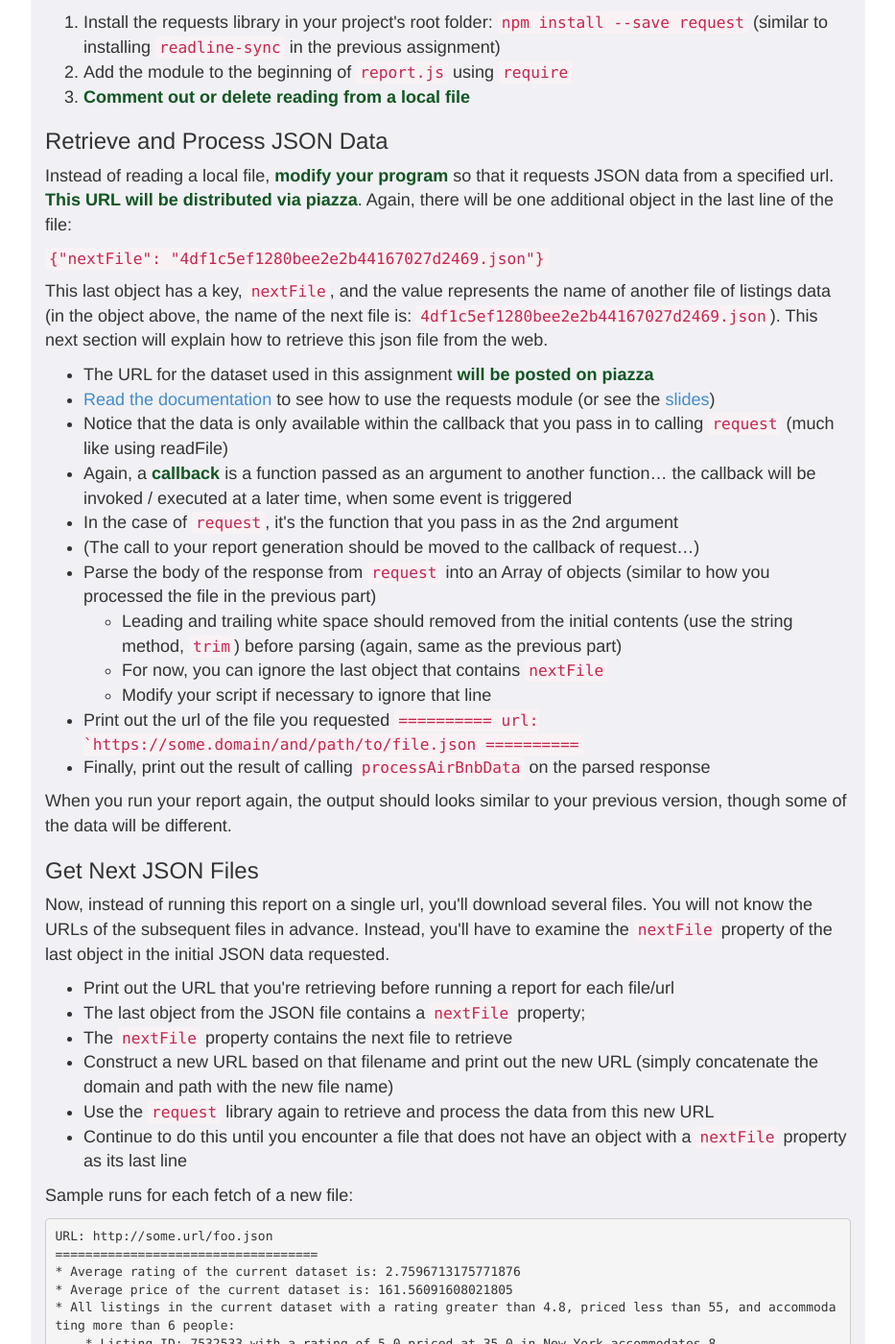
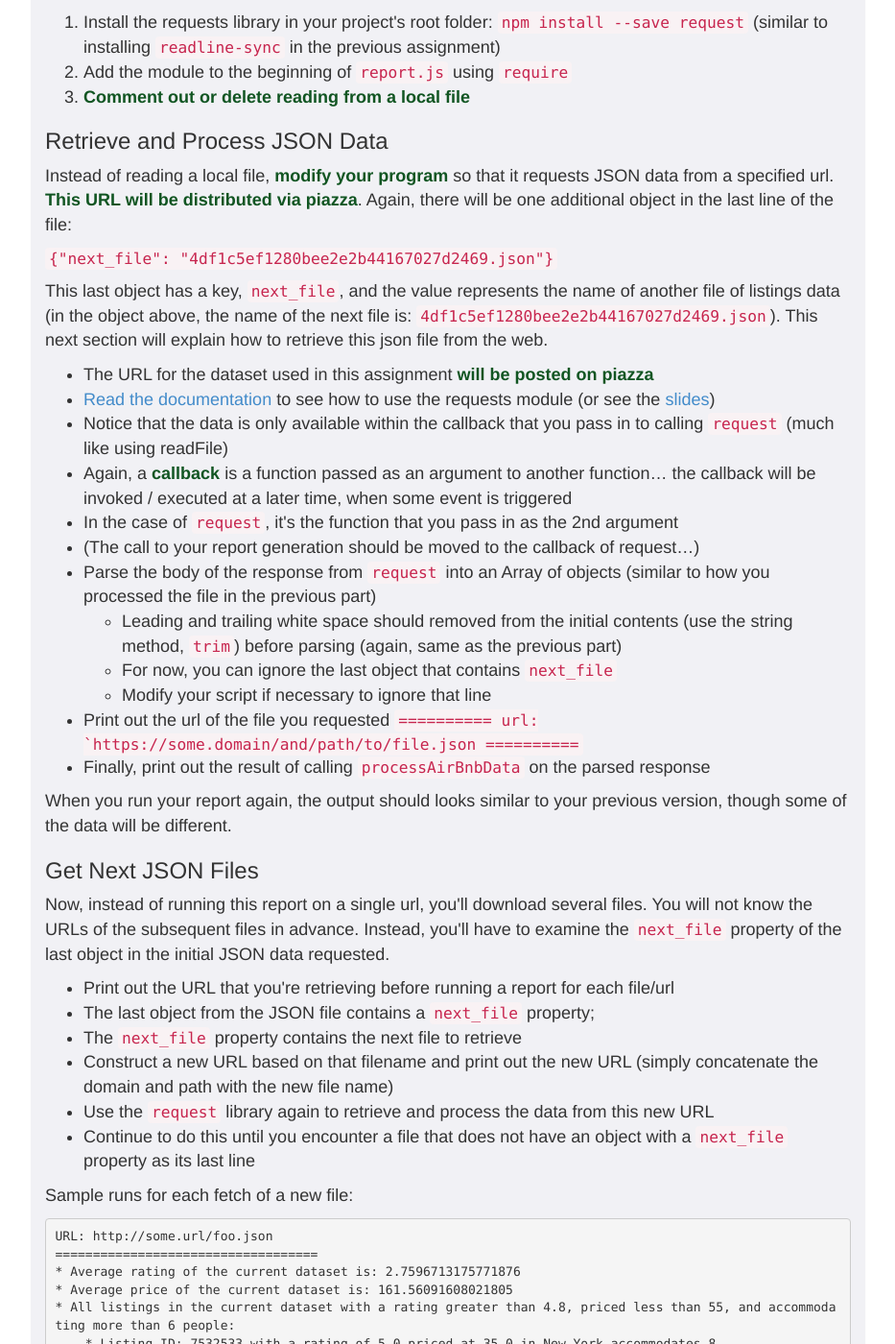
Before and after one commit to foureyes/csci-ua.0480-spring2018-008, a Jekyll site: the page built from homework/02.markdown, in a window 1280 px wide and 1400 px high, scrolled down 16542 px. Shown: the whole window at 96% size, without its empty margins (173-1106 px from the left). Built offline with Jekyll 4.4.1, drawn with Linux system fonts in a browser that asks for light colours; some of the changed text lies outside the part shown.

Commit message:
change property to next_file

````diff
--- a/homework/02.markdown
+++ b/homework/02.markdown
@@ -493,7 +493,7 @@ You'll be using two files for this:
 * The file that you read in contains AirBnb listings
     * there's one listing per line
     * each listing is represented by a single JSON object
-    * __the last line may contain an object with a nextFile property__ ... __this object is not a listing and should be skipped / ignored__ (you'll use this later)
+    * __the last line may contain an object with a `next_file` property__ ... __this object is not a listing and should be skipped / ignored__ (you'll use this later)
 * Find a way to read in and parse the contents of the file so that:
     * leading and trailing white space is removed from the initial contents (use the string method, `trim`)
     * each line of JSON is parsed into an actual JavaScript object
@@ -746,9 +746,9 @@ In this part, you'll be setting up your project to work with JSON data from a ur
 
 Instead of reading a local file, __modify your program__ so that it requests JSON data from a specified url. __This URL will be distributed via piazza__. Again, there will be one additional object in the last line of the file:
 
-`{"nextFile": "4df1c5ef1280bee2e2b44167027d2469.json"}`
+`{"next_file": "4df1c5ef1280bee2e2b44167027d2469.json"}`
 
-This last object has a key, `nextFile`, and the value represents the name of another file of listings data (in the object above, the name of the next file is: `4df1c5ef1280bee2e2b44167027d2469.json`). This next section will explain how to retrieve this json file from the web.
+This last object has a key, `next_file`, and the value represents the name of another file of listings data (in the object above, the name of the next file is: `4df1c5ef1280bee2e2b44167027d2469.json`). This next section will explain how to retrieve this json file from the web.
 
 * The URL for the dataset used in this assignment __will be posted on piazza__
 * [Read the documentation](https://github.com/mikeal/request) to see how to use the requests module (or see the [slides](../slides/js/js-node-npm-debug-git.html#/6))
@@ -758,7 +758,7 @@ This last object has a key, `nextFile`, and the value represents the name of ano
 * (The call to your report generation should be moved to the callback of request...)
 * Parse the body of the response from `request` into an Array of objects (similar to how you processed the file in the previous part)
     * Leading and trailing white space should removed from the initial contents (use the string method, `trim`) before parsing (again, same as the previous part)
-    * For now, you can ignore the last object that contains `nextFile`
+    * For now, you can ignore the last object that contains `next_file`
     * Modify your script if necessary to ignore that line
 * Print out the url of the file you requested
     ```==========
@@ -770,14 +770,14 @@ When you run your report again, the output should looks similar to your previous
 
 ### Get Next JSON Files
 
-Now, instead of running this report on a single url, you'll download several files. You will not know the URLs of the subsequent files in advance. Instead, you'll have to examine the `nextFile` property of the last object in the initial JSON data requested.
+Now, instead of running this report on a single url, you'll download several files. You will not know the URLs of the subsequent files in advance. Instead, you'll have to examine the `next_file` property of the last object in the initial JSON data requested.
 
 * Print out the URL that you're retrieving before running a report for each file/url
-* The last object from the JSON file contains a `nextFile` property;
-* The `nextFile` property contains the next file to retrieve
+* The last object from the JSON file contains a `next_file` property;
+* The `next_file` property contains the next file to retrieve
 * Construct a new URL based on that filename and print out the new URL (simply concatenate the domain and path with the new file name)
 * Use the `request` library again to retrieve and process the data from this new URL
-* Continue to do this until you encounter a file that does not have an object with a `nextFile` property as its last line
+* Continue to do this until you encounter a file that does not have an object with a `next_file` property as its last line
 
 Sample runs for each fetch of a new file:
 
````
